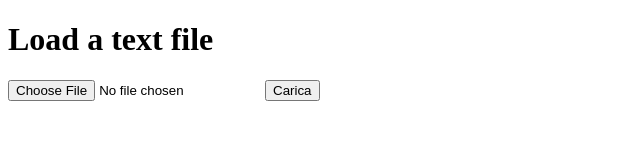
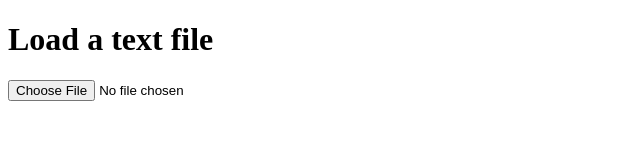
Before and after one commit to Pich78/load-local-file, a plain HTML site: page index.html in a window 1280 px wide. Shown: the whole page, without its empty margins (0-640 px from the left). Drawn offline with Linux system fonts and the light colour scheme.

Commit message:
Removed load button

```diff
--- a/index.html
+++ b/index.html
@@ -8,7 +8,6 @@
   <h1>Load a text file</h1>
   <p>
     <input type="file" name="file">
-    <input type="submit" value="Carica">
   </p>
 
   <p id="file-content"></p>
```
